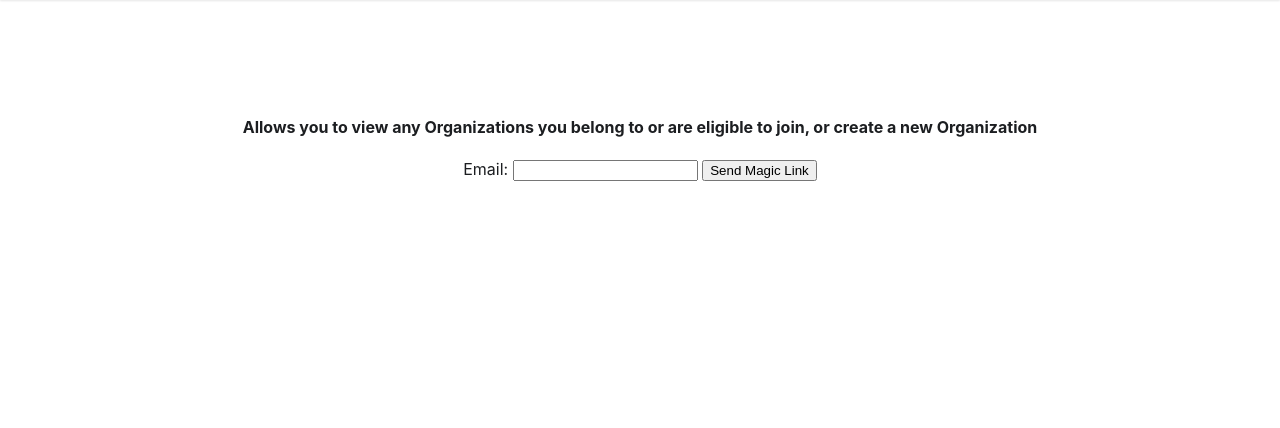
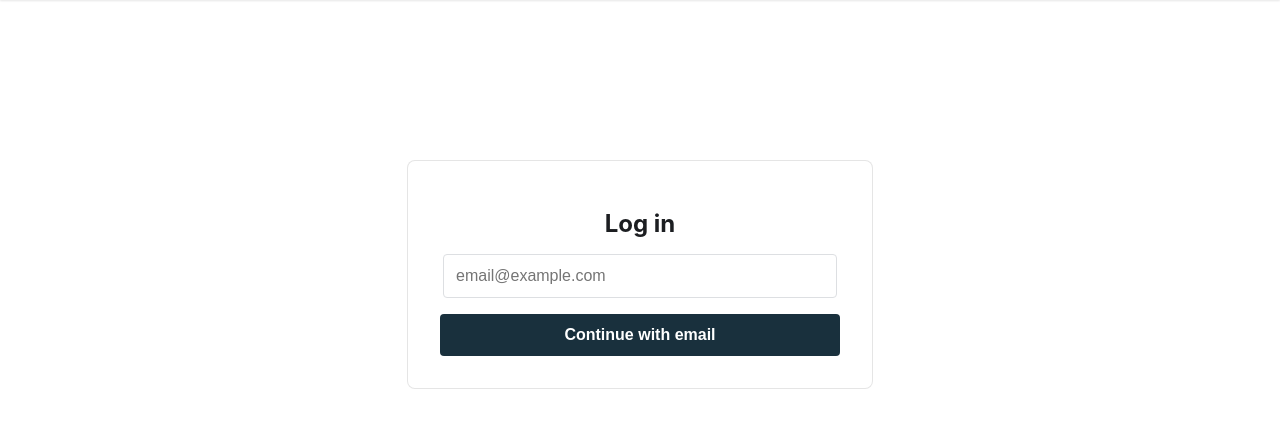
Before and after one commit to stytchauth/stytch-b2b-dfp-mfa-example, a Flask app: template templates/discoveryLogin.html in a window 1280 px wide. Shown: the part 56-484 px from the top of the page. Run offline with Flask 3, Linux system fonts and the light colour scheme; the template is opened without the code that fills it, so the values that code supplies are empty; parts of the project's set-up code (start-up, migrations or seed data) failed here and were passed over; some libraries are stand-ins or nearby versions.

Commit message:
style discoveryLogin and index button

```diff
--- a/static/css/styles.css
+++ b/static/css/styles.css
@@ -59,8 +59,8 @@ h2 {
     font-weight: 700;
 }
 
-.login-button {
-    background-color: #1e3a8a;
+.index-login-button {
+    background-color: #19303D;
     color: #ffffff;
     border: none;
     padding: 0.75rem 2rem;
@@ -71,6 +71,59 @@ h2 {
     font-weight: 600;
 }
 
-.login-button:hover {
-    background-color: #1e40af;
+/* discoveryLogin styles */
+
+.login-container {
+    max-width: 400px;
+    margin: 4rem auto;
+    padding: 2rem;
+    background-color: #ffffff;
+    border-radius: 8px;
+    border: 1px solid rgba(0, 0, 0, 0.1);
+    text-align: center;
 }
+
+.login-container h1 {
+    font-size: 1.5rem;
+    color: #1c1e21;
+    margin-bottom: 1rem;
+    text-transform: none;
+    letter-spacing: normal;
+}
+
+.login-container p {
+    font-size: 0.9rem;
+    color: #65676b;
+    margin-bottom: 1.5rem;
+}
+
+.input-group {
+    margin-bottom: 1rem;
+}
+
+.input-group input {
+    width: 92%;
+    padding: 0.75rem;
+    font-size: 1rem;
+    border: 1px solid #dddfe2;
+    border-radius: 4px;
+    outline: none;
+}
+
+.input-group input:focus {
+    border-color: #1877f2;
+    box-shadow: 0 0 0 2px rgba(24, 119, 242, 0.2);
+}
+
+.login-button {
+    width: 100%;
+    background-color: #19303D;
+    color: #ffffff;
+    border: none;
+    padding: 0.75rem;
+    font-size: 1rem;
+    border-radius: 4px;
+    cursor: pointer;
+    transition: background-color 0.3s ease;
+    font-weight: 600;
+}
--- a/templates/discoveryLogin.html
+++ b/templates/discoveryLogin.html
@@ -1,15 +1,16 @@
 {% extends "layout.html" %}
 
 {% block title %}Login{% endblock %}
-{% block header %}<h1>Discovery Sign-up or Login</h1>{% endblock %}
+{% block header %}{% endblock %}
 
 {% block content %}
-<h4>Allows you to view any Organizations you belong to or are eligible to join, or create a new Organization</h4>
 <div class="login-container">
+    <h1>Log in</h1>
     <form action="/send_magic_link" method="POST">
-        <label for="email">Email:</label>
-        <input type="email" id="email" name="email" required>
-        <button type="submit">Send Magic Link</button>
+        <div class="input-group">
+            <input type="email" id="email" name="email" required placeholder="email@example.com">
+        </div>
+        <button type="submit" class="login-button">Continue with email</button>
     </form>
 </div>
 {% endblock %}
--- a/templates/index.html
+++ b/templates/index.html
@@ -6,7 +6,7 @@
 <div class="container">
     <h1>DEVICE FINGERPRINTING (DFP) EXAMPLE</h1>
     <h2>Log in to get started</h2>
-    <button onclick="login()" class="login-button">Log in</button>
+    <button onclick="login()" class="index-login-button">Log in</button>
 </div>
 
 <script>
```
